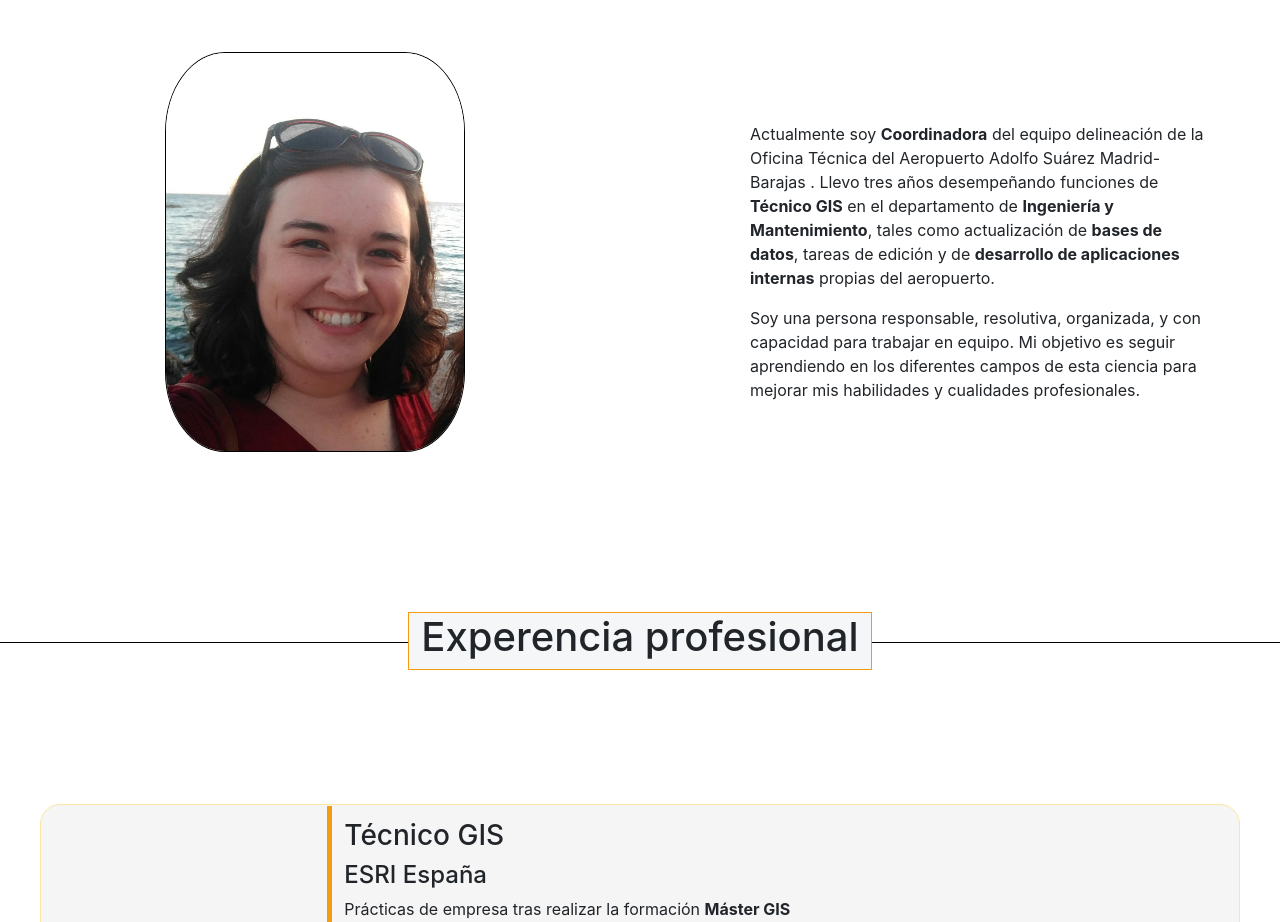
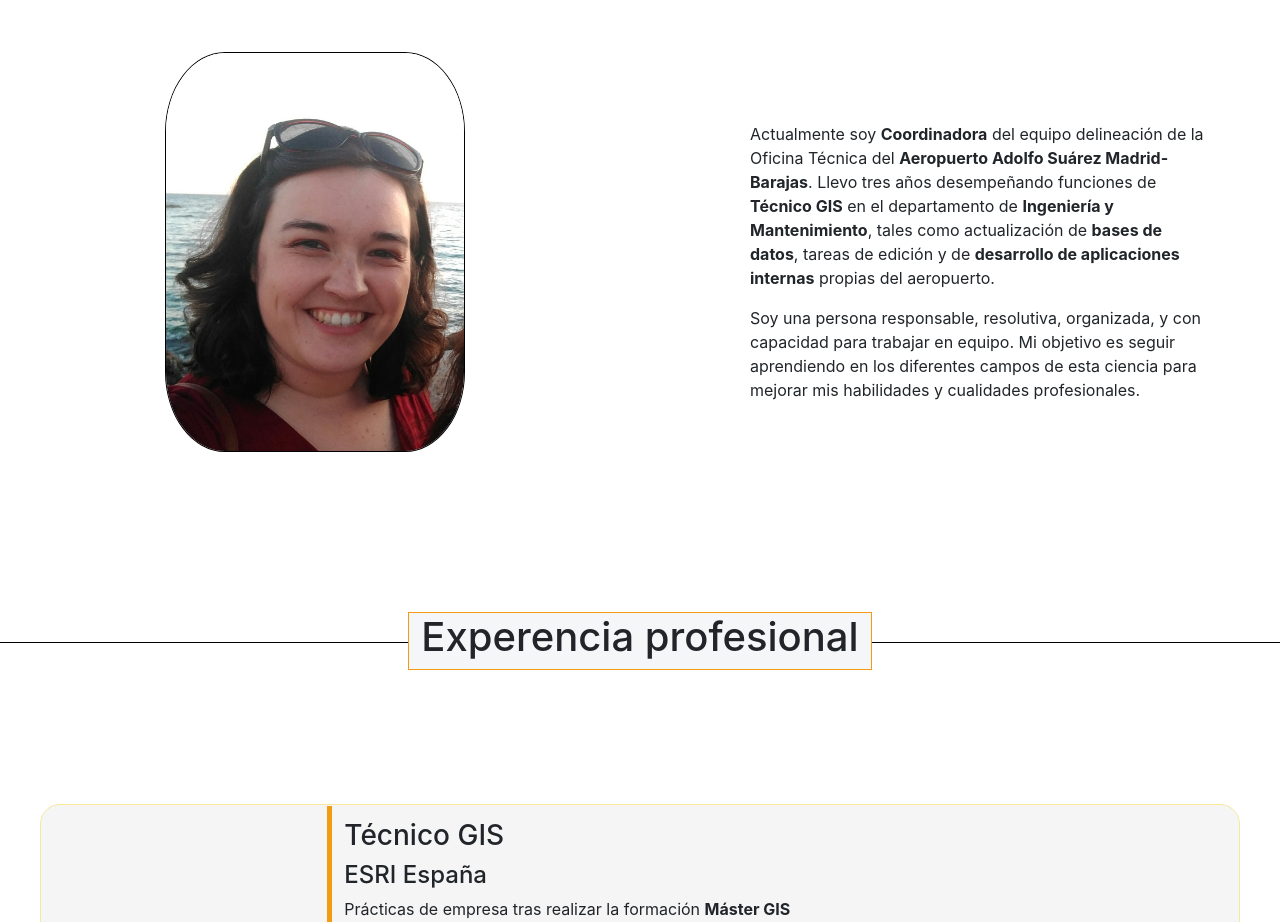
Before and after one commit to rociobastiasanchez/CV_RocioBastiaSanchez, a plain HTML site: page index.html in a window 1280 px wide. Shown: the part 860-1782 px from the top of the page. Drawn offline with nearby package versions, Linux system fonts and the light colour scheme.

Commit message:
Update index.html

```diff
--- a/index.html
+++ b/index.html
@@ -52,7 +52,7 @@
                     <img src="fotomia.jpg" style="width:300px;height:400px; border: 1px solid black ; border-radius: 20%;">
                 </div>
                 <div class="textoperfil">
-                    <p>Actualmente soy <b>Coordinadora</b> del equipo delineación de la Oficina Técnica del </b>Aeropuerto Adolfo Suárez Madrid-Barajas </b>. Llevo tres años desempeñando funciones de <b>Técnico GIS</b> en el departamento de <b>Ingeniería y Mantenimiento</b>, tales como actualización de <b>bases de datos</b>, tareas de edición y de <b>desarrollo de aplicaciones internas</b> propias del aeropuerto.</p>
+                    <p>Actualmente soy <b>Coordinadora</b> del equipo delineación de la Oficina Técnica del <b>Aeropuerto Adolfo Suárez Madrid-Barajas</b>. Llevo tres años desempeñando funciones de <b>Técnico GIS</b> en el departamento de <b>Ingeniería y Mantenimiento</b>, tales como actualización de <b>bases de datos</b>, tareas de edición y de <b>desarrollo de aplicaciones internas</b> propias del aeropuerto.</p>
                     <p>Soy una persona responsable, resolutiva, organizada, y con capacidad para trabajar en equipo. Mi objetivo es seguir aprendiendo en los diferentes campos de esta ciencia para mejorar mis habilidades y cualidades profesionales.</p>
                 </div>
             </div>
```
